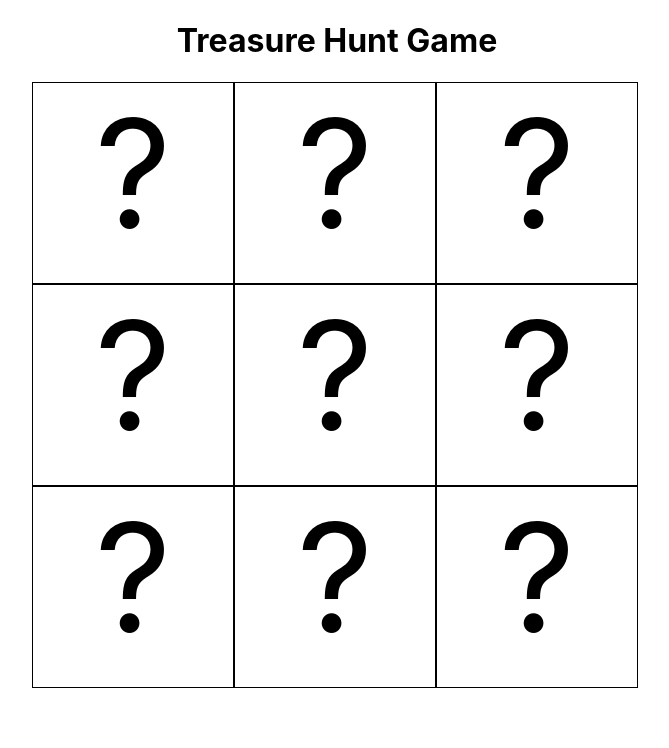
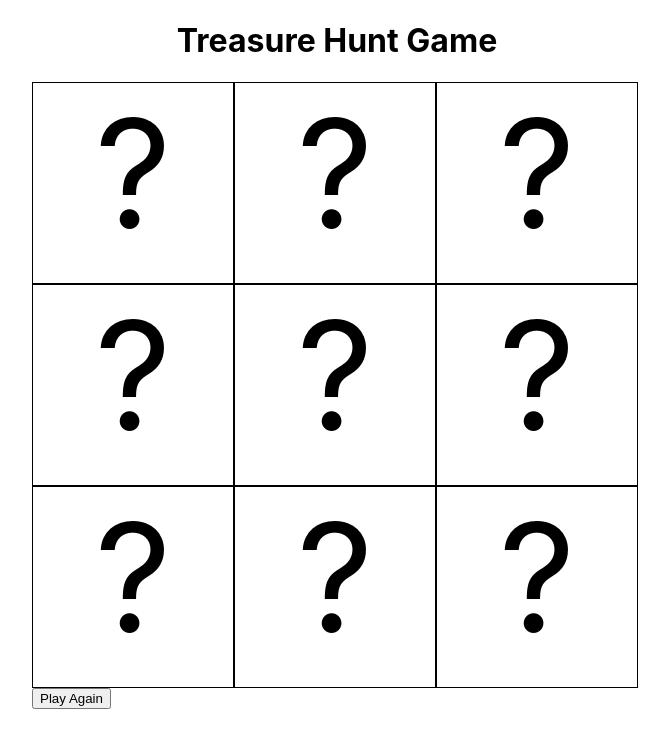
Before and after one commit to learn-academy-2024-alpha/treasure-hunt-smorgannicole, a React (Create React App) app: page / in a window 1280 px wide. Shown: the top 748 px of the page, without its empty margins (303-972 px from the left). Built offline with nearby package versions, Linux system fonts and the light colour scheme.

Commit message:
implemented restart btn

```diff
--- a/src/App.js
+++ b/src/App.js
@@ -1,6 +1,7 @@
 import React, { useState, useEffect } from "react"
 import "./App.css"
 import Square from './components/Square'
+import RestartBtn from "./components/RestartBtn"
 
 const App = () => {
   const [board, setBoard] = useState([
@@ -36,6 +37,23 @@ const App = () => {
     }
   }
 
+  const handleRestart = () => {
+    const cleanBoard = [
+      "?",
+      "?",
+      "?",
+      "?",
+      "?",
+      "?",
+      "?",
+      "?",
+      "?"
+    ]
+
+    setBoard(cleanBoard)
+    getWinningIndex()
+  }
+
   return (
     <>
       <h1>Treasure Hunt Game</h1>
@@ -44,7 +62,9 @@ const App = () => {
           {board.map((qMark, index) => {
             return <Square qMark={qMark} index={index} key={index} handleGamePlay={handleGamePlay} />
           })}
+          <RestartBtn handleRestart={handleRestart} />
         </div>
+
       </div>
     </>
   )
--- /dev/null
+++ b/src/components/RestartBtn.js
@@ -0,0 +1,14 @@
+import React from 'react'
+
+const RestartBtn = ({ handleRestart }) => {
+    const handleClick = () => {
+        handleRestart()
+    }
+  return (
+    <>
+        <button onClick={handleClick}>Play Again</button>
+    </>
+  )
+}
+
+export default RestartBtn
```
